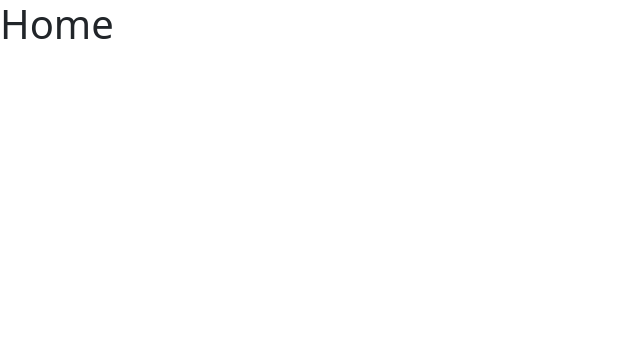
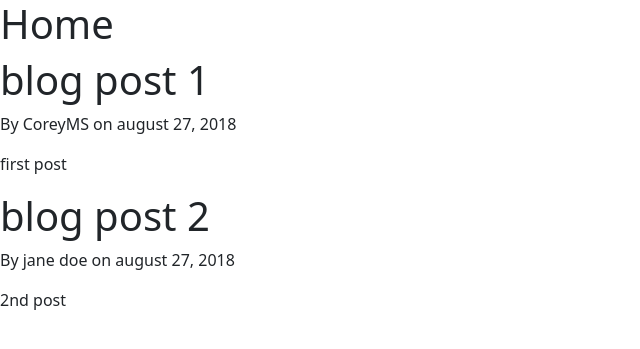
Before and after one commit to AdhithyaKY/spotify_api_project, a Django app: page / in a window 1280 px wide. Shown: the top 349 px of the page, without its empty margins (0-640 px from the left). Run offline with Django 3.2, Linux system fonts and the light colour scheme.

Commit message:
basic home/about testing

```diff
--- a/landing/templates/landing/about.html
+++ b/landing/templates/landing/about.html
@@ -10,7 +10,11 @@
     <link href="https://cdn.jsdelivr.net/npm/bootstrap@5.0.2/dist/css/bootstrap.min.css" rel="stylesheet"
         integrity="sha384-EVSTQN3/azprG1Anm3QDgpJLIm9Nao0Yz1ztcQTwFspd3yD65VohhpuuCOmLASjC" crossorigin="anonymous">
 
-    <title>About us</title>
+    {% if title %}
+        <title>django blog - {{ title }} </title>
+    {% else %}
+        <title>django blog</title>
+    {% endif %}
 </head>
 
 <body>
--- a/landing/templates/landing/home.html
+++ b/landing/templates/landing/home.html
@@ -9,13 +9,21 @@
     <!-- Bootstrap CSS -->
     <link href="https://cdn.jsdelivr.net/npm/bootstrap@5.0.2/dist/css/bootstrap.min.css" rel="stylesheet"
         integrity="sha384-EVSTQN3/azprG1Anm3QDgpJLIm9Nao0Yz1ztcQTwFspd3yD65VohhpuuCOmLASjC" crossorigin="anonymous">
+    {% if title %}
+        <title>django blog - {{ title }} </title>
+    {% else %}
+        <title>django blog</title>
+    {% endif %}
 
-    <title>Home</title>
 </head>
 
 <body>
     <h1>Home</h1>
-
+    {% for post in posts %}
+    <h1>{{ post.title }}</h1>
+    <p>By {{ post.author }} on {{ post.date_posted }}</p>
+    <p>{{ post.content }}</p>
+    {% endfor %}
     <!-- Optional JavaScript: Bootstrap Bundle with Popper -->
     <script src="https://cdn.jsdelivr.net/npm/bootstrap@5.0.2/dist/js/bootstrap.bundle.min.js"
         integrity="sha384-MrcW6ZMFYlzcLA8Nl+NtUVF0sA7MsXsP1UyJoMp4YLEuNSfAP+JcXn/tWtIaxVXM"
--- a/landing/views.py
+++ b/landing/views.py
@@ -1,10 +1,28 @@
 from django.shortcuts import render
 from django.http import HttpResponse
 
+posts = [
+    {
+        'author': 'CoreyMS',
+        'title': 'blog post 1',
+        'content': 'first post',
+        'date_posted': 'august 27, 2018'
+    },
+    {
+        'author': 'jane doe',
+        'title': 'blog post 2',
+        'content': '2nd post',
+        'date_posted': 'august 27, 2018'
+    }
+]
+
 
 def home(request):
-    return render(request, 'landing/home.html')
+    context = {
+        'posts': posts
+    }
+    return render(request, 'landing/home.html', context)
 
 
 def about(request):
-    return render(request, 'landing/about.html')
+    return render(request, 'landing/about.html', {'title': 'about'})
```
